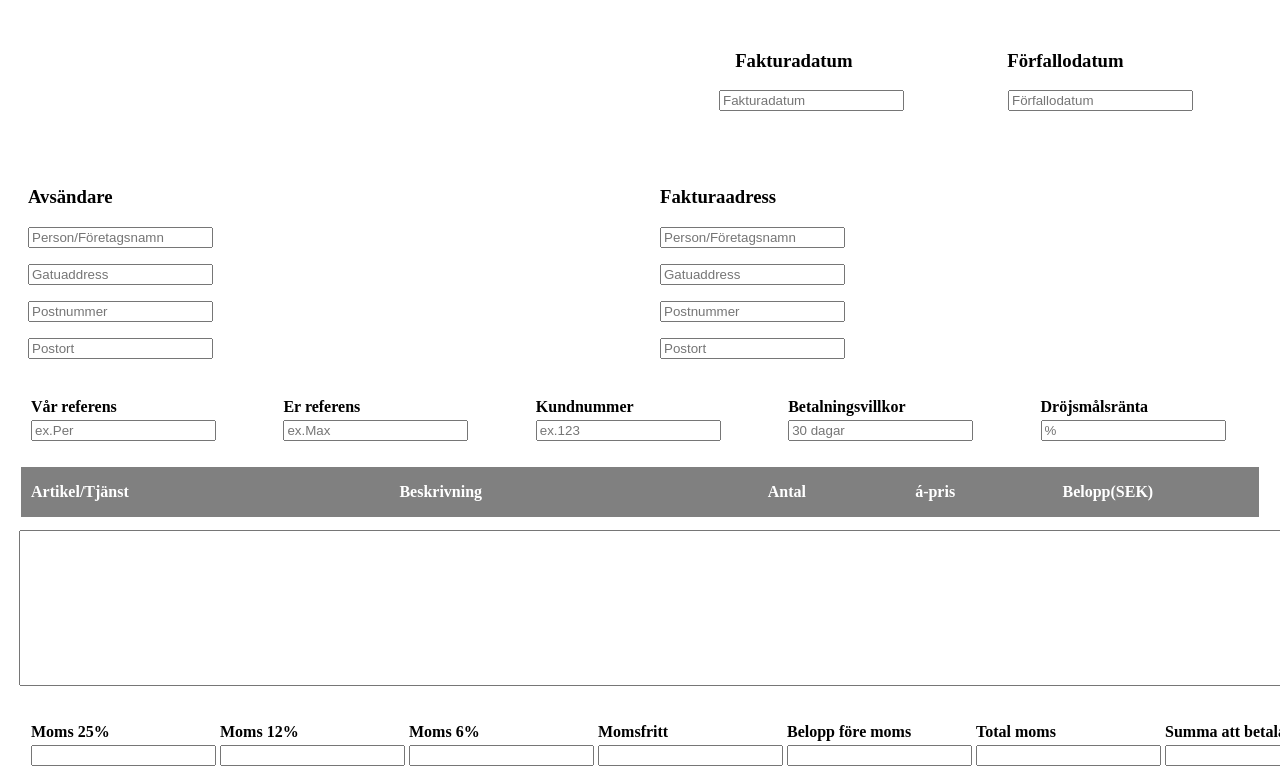
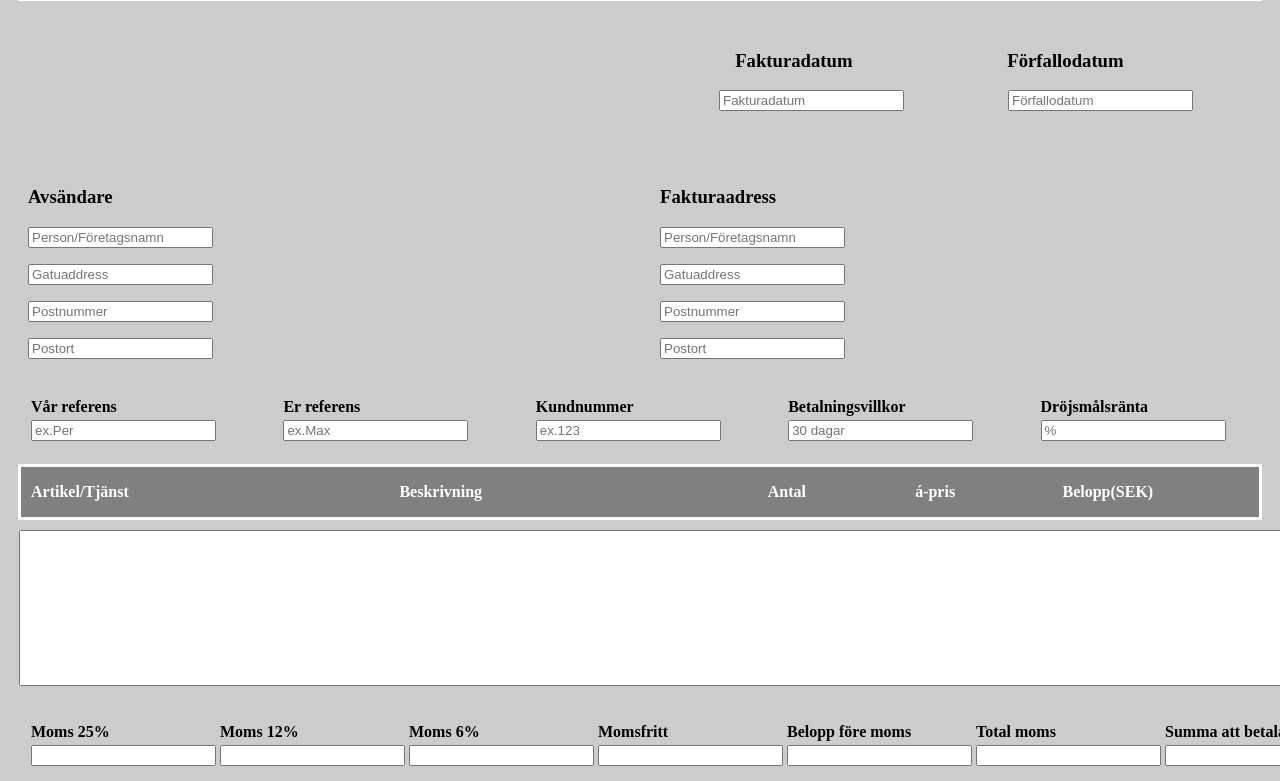
Before and after one commit to ikhlaaq/Fakturamall, a plain HTML site: page index.html in a window 1280 px wide. Shown: the part 95-876 px from the top of the page. Drawn offline with Linux system fonts and the light colour scheme.

Commit message:
background color

```diff
--- a/style.css
+++ b/style.css
@@ -1,5 +1,8 @@
 
-header {
+body {
+    background: rgb(204,204,204);
+  }
+  header {
     border-style: solid;
     margin: 10px;
     padding-left: 10px;
```
